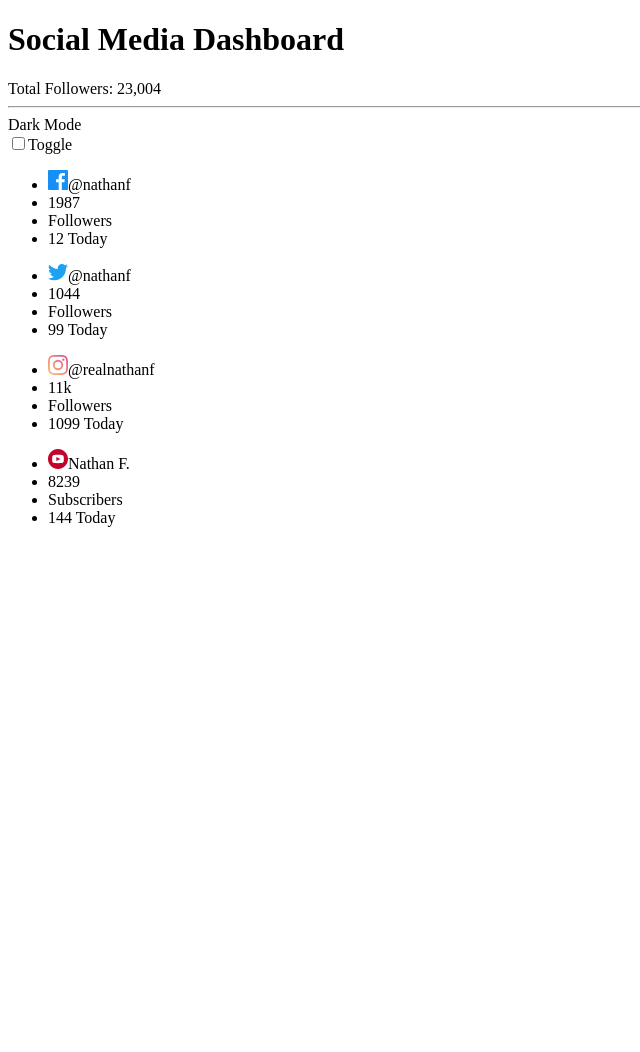
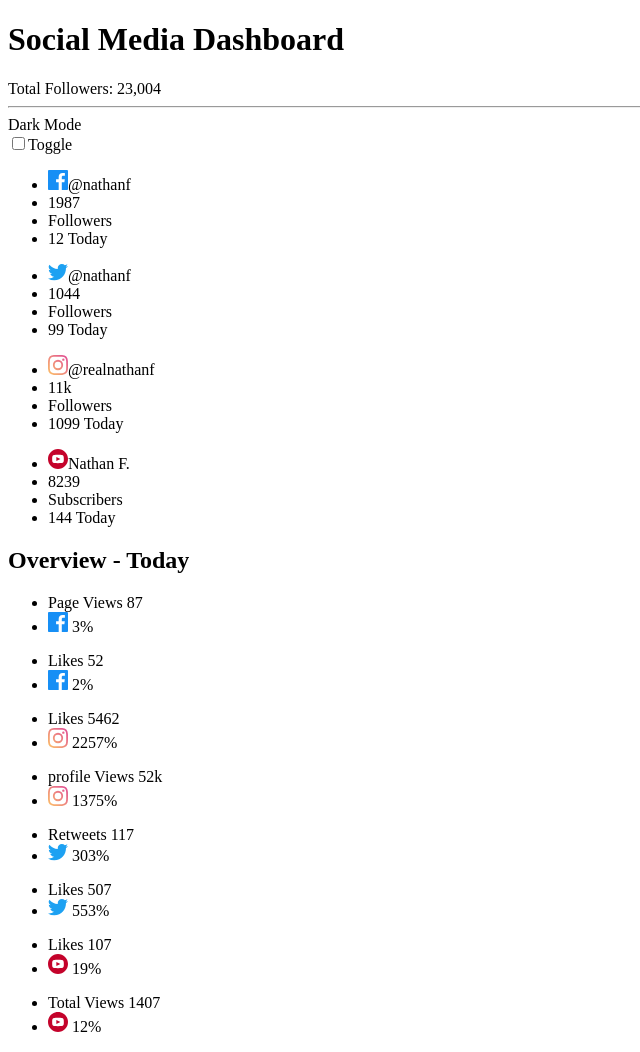
Before and after one commit to kunalkashi-web/social-media-dashboard, a plain HTML site: page index.html in a window 1280 px wide. Shown: the whole page, without its empty margins (0-640 px from the left). Before the commit the page ends 800 px from the top, so only its background shows below. Drawn offline with Linux system fonts and the light colour scheme.

Commit message:
Added Overview section

```diff
--- a/index.html
+++ b/index.html
@@ -58,6 +58,76 @@
       </ul>
     </section>
 
+    <h2 class="overview-today">Overview - Today</h2>
+
+    <section class="overview-section">
+      <ul class="overview-card">
+
+        <li class="stats">
+          Page Views <span class="current-stats">87</span>
+        </li>
+
+        <li class="stats">
+          <span class="social-media-icon"><img src="images\icon-facebook.svg" alt=""></span>
+          <span class="growth-percentage"><span class="growth-icon"></span>3%</span>
+        </li>
+
+      </ul>
+      <ul class="overview-card">
+
+        <li class="stats">
+          Likes <span class="current-stats">52</span>
+        </li>
+
+        <li class="stats">
+          <span class="social-media-icon"><img src="images\icon-facebook.svg" alt=""></span>
+          <span class="growth-percentage lose-percentage"><span class="lose-icon"></span>2%</span>
+        </li>
+
+      </ul>
+      <ul class="overview-card">
+        <li class="stats">Likes <span class="current-stats">5462</span></li>
+        <li class="stats">
+          <span class="social-media-icon"><img src="images\icon-instagram.svg" alt=""></span>
+          <span class="growth-percentage"><span class="growth-icon "></span>2257%</span>
+        </li>
+      </ul>
+      <ul class="overview-card">
+        <li class="stats">profile Views <span class="current-stats">52k</span></li>
+        <li class="stats">
+          <span class="social-media-icon"><img src="images\icon-instagram.svg" alt=""></span>
+          <span class="growth-percentage"><span class="growth-icon"></span>1375%</span>
+        </li>
+      </ul>
+      <ul class="overview-card">
+        <li class="stats">Retweets <span class="current-stats">117</span></li>
+        <li class="stats">
+          <span class="social-media-icon"><img src="images\icon-twitter.svg " alt=""></span>
+          <span class="growth-percentage"><span class="growth-icon"></span>303%</span>
+        </li>
+      </ul>
+      <ul class="overview-card">
+        <li class="stats">Likes <span class="current-stats">507</span></li>
+        <li class="stats">
+          <span class="social-media-icon"><img src="images\icon-twitter.svg " alt=""></span>
+          <span class="growth-percentage"><span class="growth-icon"></span>553%</span>
+        </li>
+      </ul>
+      <ul class="overview-card">
+        <li class="stats">Likes <span class="current-stats">107</span></li>
+        <li class="stats">
+          <span class="social-media-icon"><img src="images\icon-youtube.svg" alt=""></span>
+          <span class="growth-percentage lose-percentage"><span class="lose-icon"></span>19%</span>
+        </li>
+      </ul>
+      <ul class="overview-card">
+        <li class="stats">Total Views <span class="current-stats">1407</span></li>
+        <li class="stats">
+          <span class="social-media-icon"><img src="images\icon-youtube.svg" alt=""></span>
+          <span class="growth-percentage lose-percentage"><span class="lose-icon"></span>12%</span>
+        </li>
+      </ul>
+
 
   </main>
 
```
